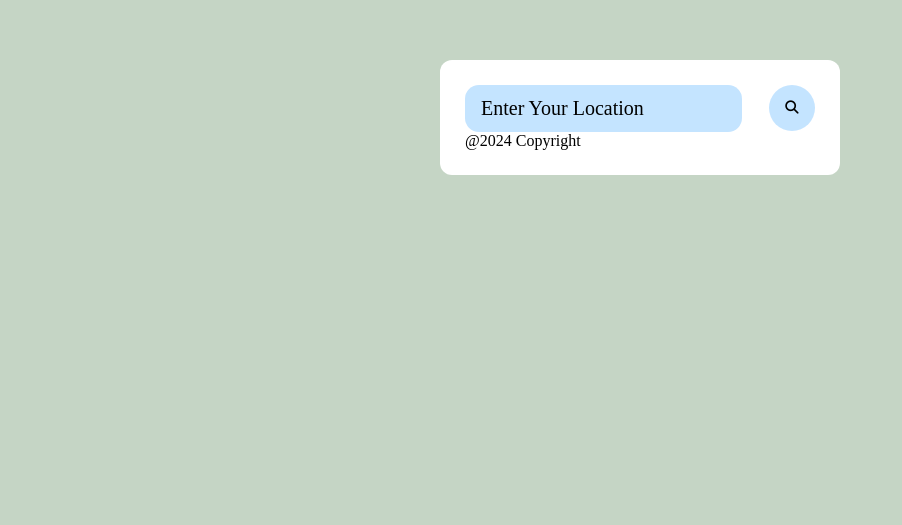
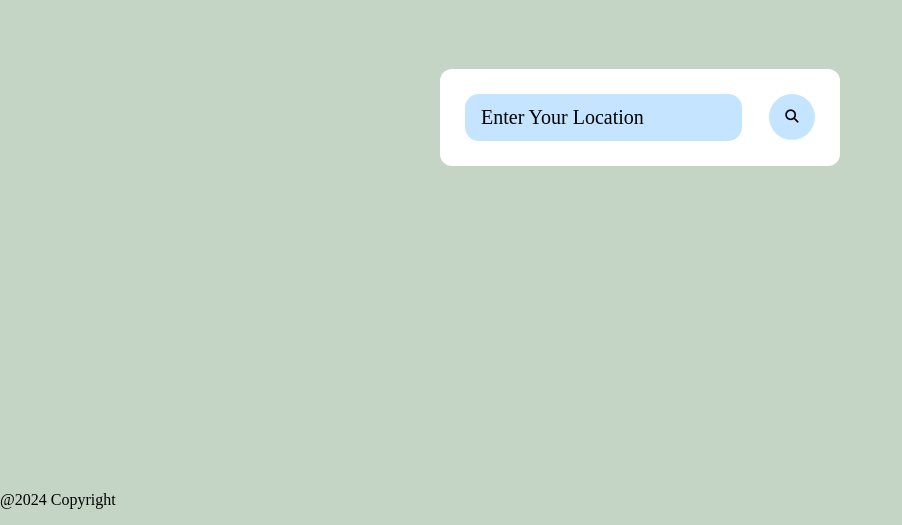
Before and after one commit to Piyush-T02/Gagan_Dekho, a plain HTML site: page index.html in a window 1280 px wide. Shown: the part 291-816 px from the top of the page, without its empty margins (0-902 px from the left). Drawn offline with Linux system fonts and the light colour scheme.

Commit message:
Update style.css

```diff
--- a/style.css
+++ b/style.css
@@ -145,3 +145,12 @@ body{
 .location-not-found img{
     width: 80%;
 }
+
+.text-dark{
+    position: fixed;
+    left: 0;
+    bottom: 0;
+    width: 100%;
+    color: black;
+    text-align: left;
+}
```
